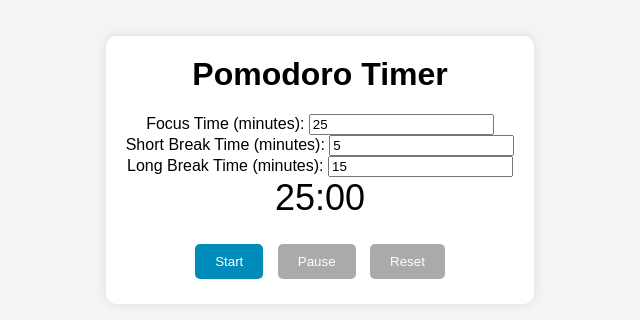
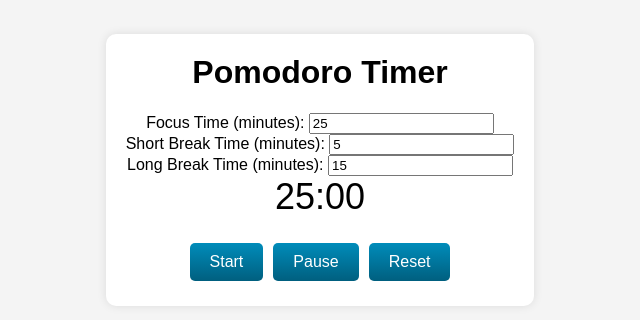
Before and after one commit to DeckNG31/APP-POMODORO, a plain HTML site: page index.html in a window 1280 px wide. Shown: the part 230-550 px from the top of the page, without its empty margins (320-960 px from the left). Drawn offline with Linux system fonts and the light colour scheme.

Commit message:
mejoras a la apariencia

```diff
--- a/styles.css
+++ b/styles.css
@@ -15,6 +15,7 @@ body {
     border-radius: 10px;
     box-shadow: 0 0 10px rgba(0, 0, 0, 0.1);
     text-align: center;
+    max-width: 400px; /* Limitar el ancho para que se vea mejor en pantallas grandes */
 }
 
 h1 {
@@ -26,15 +27,22 @@ h1 {
     margin-bottom: 20px;
 }
 
+#controls {
+    display: flex;
+    justify-content: center;
+    align-items: center;
+}
+
 #controls button {
     margin: 5px;
     padding: 10px 20px;
-    background-color: #008CBA;
+    background: linear-gradient(to bottom, #008CBA 0%, #005f7f 100%);
     color: #fff;
     border: none;
     border-radius: 5px;
     cursor: pointer;
     transition: background-color 0.3s;
+    font-size: 16px;
 }
 
 #controls button:disabled {
@@ -43,5 +51,5 @@ h1 {
 }
 
 #controls button:hover {
-    background-color: #005f7f;
+    background: linear-gradient(to bottom, #005f7f 0%, #004466 100%);
 }
```
